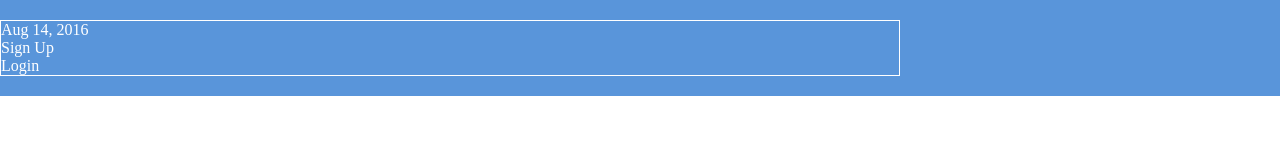
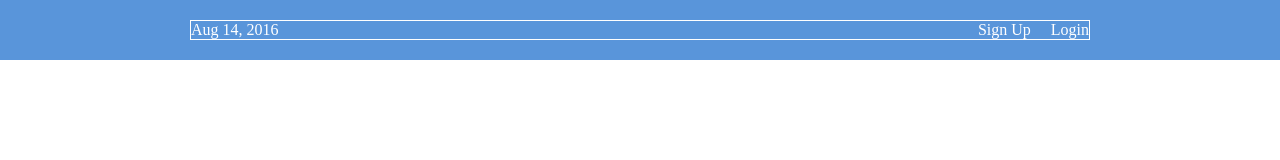
Before and after one commit to ForeDaddy/flexbox-tutorial-internetingishard, a plain HTML site: page index.html in a window 1280 px wide. Drawn offline with Linux system fonts and the light colour scheme.

Commit message:
Grouping Flex Items

```diff
--- a/index.html
+++ b/index.html
@@ -9,8 +9,10 @@
     <div class='menu-container'>
       <div class='menu'>
         <div class='date'>Aug 14, 2016</div>
+        <div class='links'>
         <div class='signup'>Sign Up</div>
         <div class='login'>Login</div>
+        </div>
       </div>
     </div>
   </body>
--- a/styles.css
+++ b/styles.css
@@ -8,9 +8,23 @@
   color: #fff;
   background-color: #5995DA;  /* Blue */
   padding: 20px 0;
+  display: flex;
+  justify-content: center;
 }
 
 .menu {
   border: 1px solid #fff;  /* For debugging */
   width: 900px;
+  display: flex;
+  justify-content: space-between;
 }
+
+.links {
+  display: flex;
+
+  justify-content: flex-end;
+}
+
+.login {
+  margin-left: 20px;
+}
```
